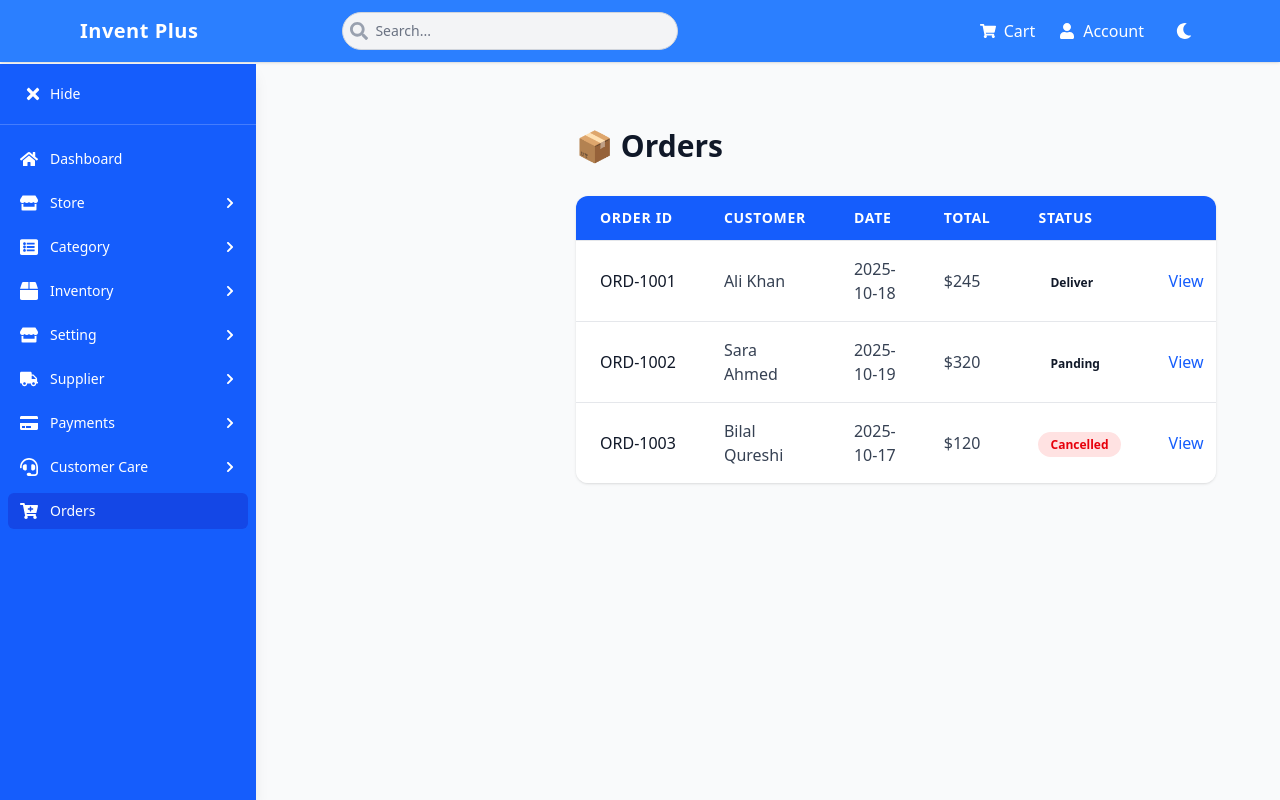
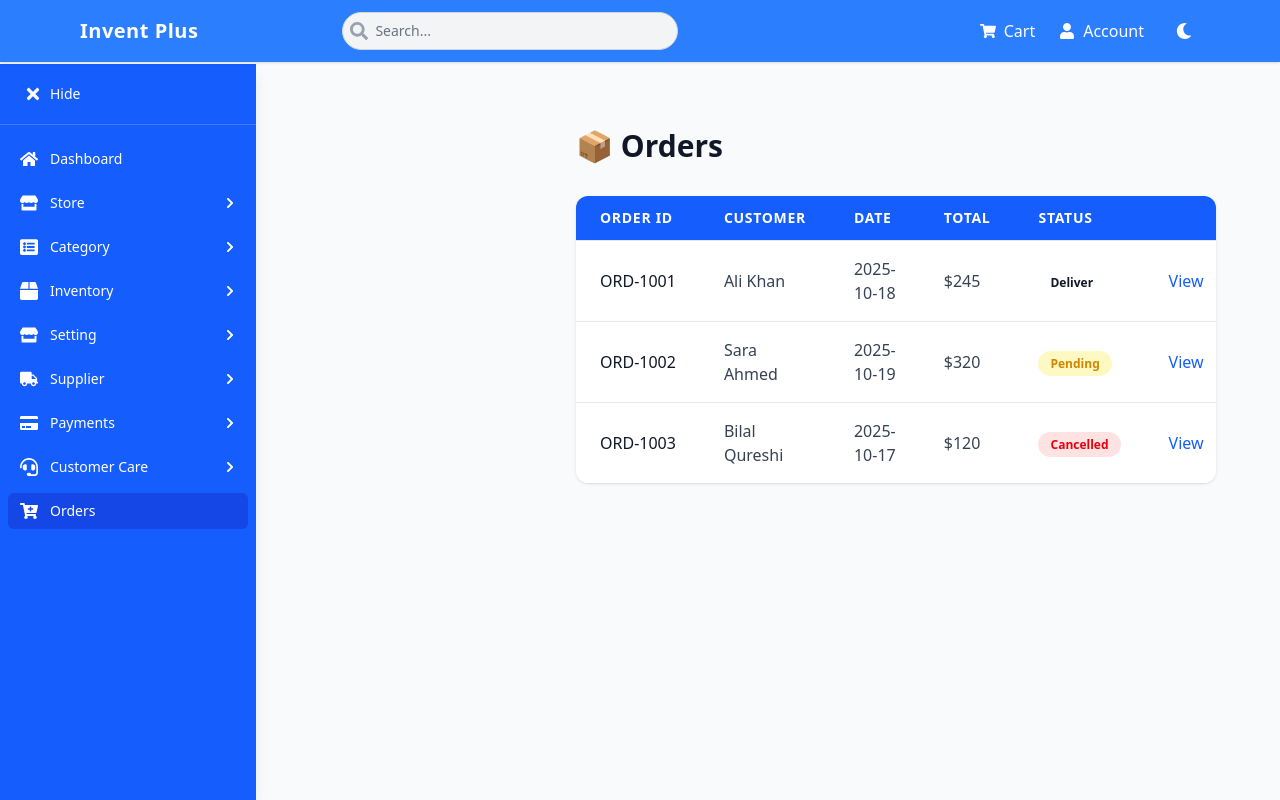
Before and after one commit to Arhamjawed66/Frnaz_Tec, a React app: page /orders in a window 1280 px wide. Built offline with nearby package versions, Linux system fonts and the light colour scheme; sample sign-in values are in the browser's storage; the HTML template or start-up script is replaced by a standard one.

Commit message:
update order.js

```diff
--- a/src/pages/Orders.jsx
+++ b/src/pages/Orders.jsx
@@ -14,7 +14,7 @@ export default function Orders() {
       customer: "Sara Ahmed",
       date: "2025-10-19",
       total: "$320",
-      status: "Panding",
+      status: "Pending",
     },
     {
       id: "ORD-1003",
```
